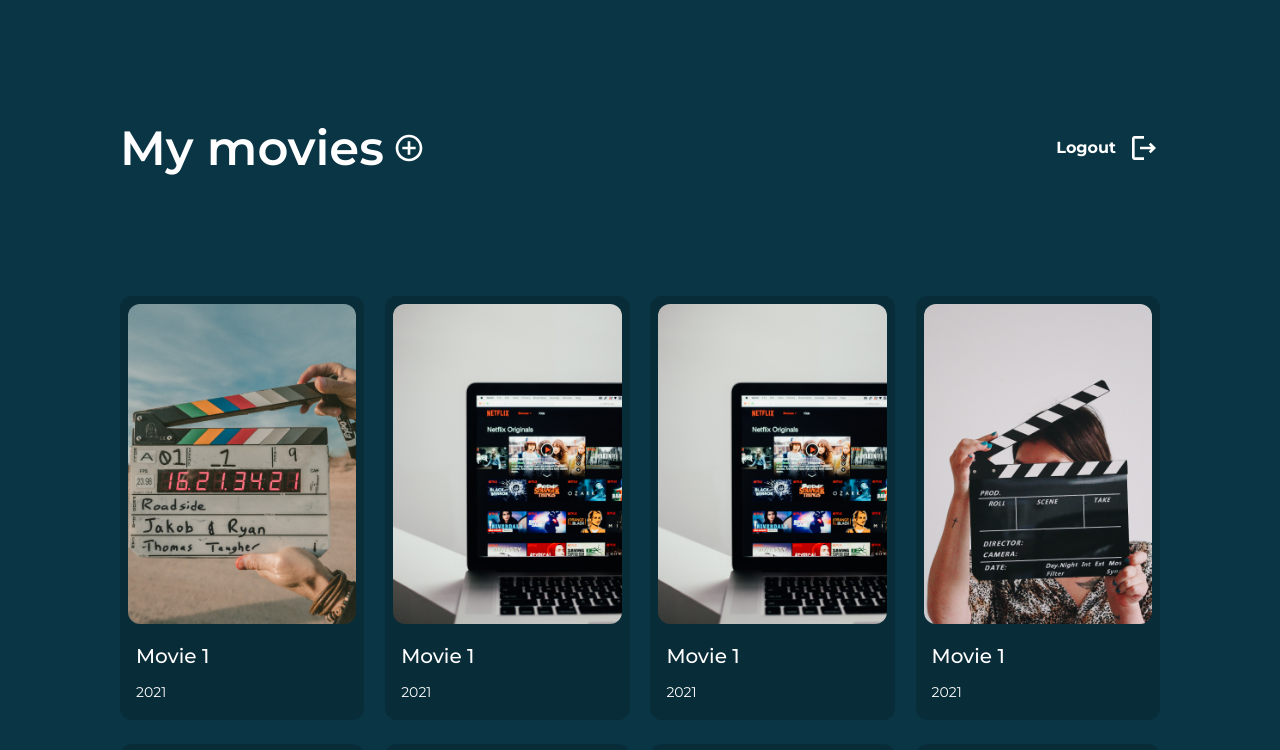
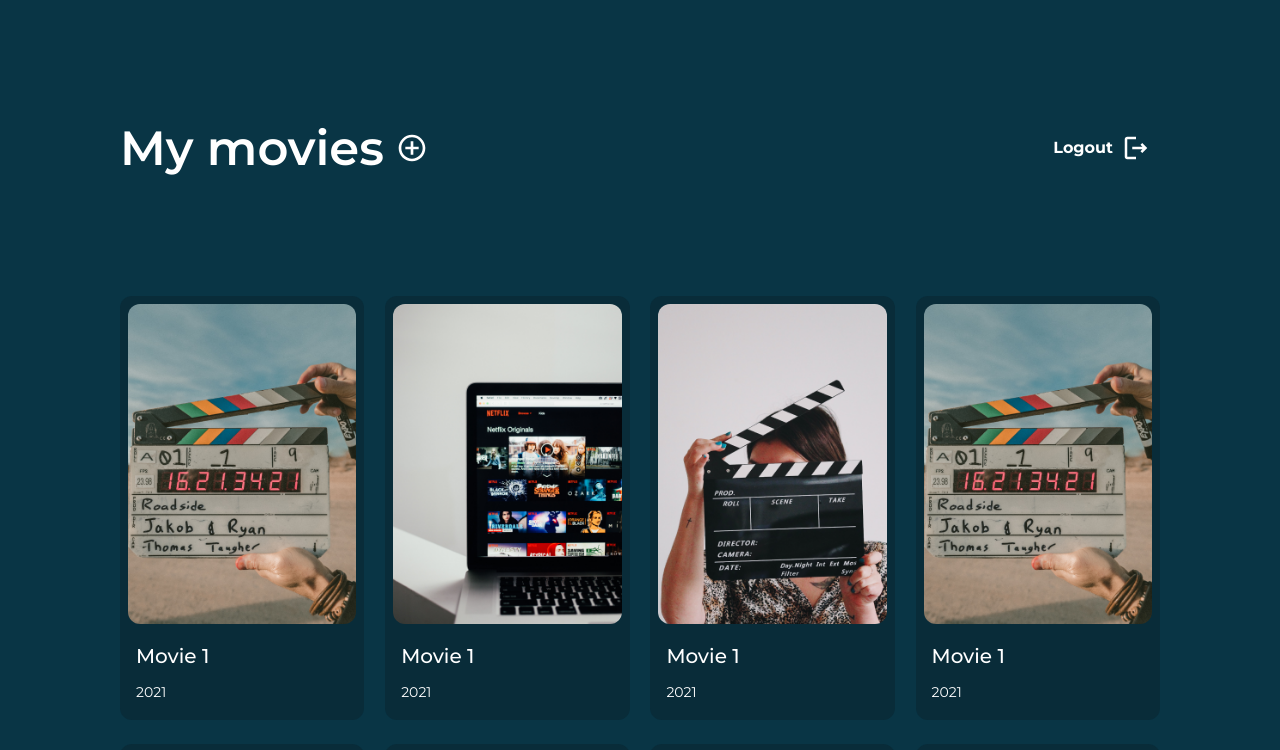
Before and after one commit to sudhirwork/movie-task-fullstack-nexts, a Next.js app: page /movies in a window 1280 px wide. Shown: the top 750 px of the page. Built offline with nearby package versions, Linux system fonts and the light colour scheme.

Commit message:
feat: authentication completed

```diff
--- /dev/null
+++ b/app/api/auth/[...nextauth]/route.ts
@@ -0,0 +1,6 @@
+import { authOptions } from "@/lib/auth";
+import NextAuth from "next-auth/next";
+
+const handler = NextAuth(authOptions);
+
+export { handler as GET, handler as POST };
--- a/app/layout.tsx
+++ b/app/layout.tsx
@@ -4,6 +4,7 @@ import "bootstrap/dist/css/bootstrap.css";
 import "@/styles/style.css";
 import "@/styles/other.css";
 import Footer from "@/components/footer";
+import Provider from "./provider";
 
 const montserrat = Montserrat({ subsets: ["latin"] });
 
@@ -19,10 +20,12 @@ export default function RootLayout({
 }) {
   return (
     <html lang="en">
-      <body className={montserrat.className}>
-        {children}
-        <Footer />
-      </body>
+      <Provider>
+        <body className={montserrat.className}>
+          {children}
+          <Footer />
+        </body>
+      </Provider>
     </html>
   );
 }
--- /dev/null
+++ b/app/movies/logout-button.tsx
@@ -0,0 +1,22 @@
+"use client";
+
+import { signOut } from "next-auth/react";
+
+import Button from "@/components/ui/button";
+import Image from "next/image";
+
+export default function LogoutButton() {
+  const handleLogout = () => {
+    signOut();
+  };
+  return (
+    <Button variant="ghost" onClick={handleLogout}>
+      <div className="d-flex align-items-center gap-2 text-white fw-bold">
+        Logout{" "}
+        <span className="position-relative" style={{ width: 30, height: 30 }}>
+          <Image src="/logout.svg" alt="" fill />
+        </span>
+      </div>
+    </Button>
+  );
+}
--- /dev/null
+++ b/app/movies/movie-header.tsx
@@ -0,0 +1,18 @@
+import Link from "next/link";
+import React from "react";
+import LogoutButton from "./logout-button";
+import Image from "next/image";
+
+export default function MovieHeader() {
+  return (
+    <div className="ml-header">
+      <h4 className="d-flex align-items-center">
+        My movies
+        <Link href="/create-movie">
+          <Image height={24} width={24} src="/plus-circle.svg" alt="" />
+        </Link>
+      </h4>
+      <LogoutButton />
+    </div>
+  );
+}
--- /dev/null
+++ b/app/movies/movie-item.tsx
@@ -0,0 +1,27 @@
+import Image from "next/image";
+import Link from "next/link";
+import React from "react";
+
+export interface MovieItemProps {
+  title: string;
+  releaseYear: number;
+  thumbnail: string;
+}
+
+export default function MovieItem({
+  title,
+  releaseYear,
+  thumbnail,
+}: MovieItemProps) {
+  return (
+    <Link href="/edit" className="ml-list-item">
+      <figure>
+        <Image src={thumbnail} alt="" fill />
+      </figure>
+      <div className="mdetail">
+        <h5>{title}</h5>
+        <span>{releaseYear}</span>
+      </div>
+    </Link>
+  );
+}
--- a/app/movies/page.tsx
+++ b/app/movies/page.tsx
@@ -1,26 +1,20 @@
 import Button from "@/components/ui/button";
+import Link from "next/link";
 import React from "react";
+import LogoutButton from "./logout-button";
+import MovieItem from "./movie-item";
+import MovieHeader from "./movie-header";
 
 export default function Movies() {
   return (
     <div className="movie-main movie-list-screen">
       <div className="ml-main">
-        <div className="ml-header">
-          <h4>
-            My movies
-            <Button variant="ghost">
-              <img src="/plus-circle.svg" alt="" />
-            </Button>
-          </h4>
-          <a href="javascript:;" className="logout">
-            Logout{" "}
-            <span>
-              <img src="/logout.svg" alt="" />
-            </span>
-          </a>
-        </div>
+        <MovieHeader />
         <div className="ml-body">
           <div className="ml-lists">
+            <MovieItem title="Movie 1" releaseYear={2021} thumbnail="/m1.png" />
+            <MovieItem title="Movie 1" releaseYear={2021} thumbnail="/m2.png" />
+            <MovieItem title="Movie 1" releaseYear={2021} thumbnail="/m3.png" />
             <a href="javascript:;" className="ml-list-item">
               <figure>
                 <img src="/m1.png" alt="" />
--- /dev/null
+++ b/app/provider.tsx
@@ -0,0 +1,7 @@
+"use client";
+
+import { SessionProvider } from "next-auth/react";
+
+export default function Provider({ children }: { children: React.ReactNode }) {
+  return <SessionProvider>{children}</SessionProvider>;
+}
--- a/components/ui/button.tsx
+++ b/components/ui/button.tsx
@@ -1,4 +1,5 @@
 import { cva, type VariantProps } from "class-variance-authority";
+import { boolean } from "yup";
 
 const button = cva("", {
   variants: {
@@ -13,12 +14,25 @@ const button = cva("", {
   },
 });
 
-export type ButtonProps = React.ButtonHTMLAttributes<HTMLButtonElement> &
-  VariantProps<typeof button>;
+export interface ButtonProps
+  extends React.ButtonHTMLAttributes<HTMLButtonElement>,
+    VariantProps<typeof button> {
+  isLoading?: boolean;
+}
 
-export default function Button({ variant, children, ...rest }: ButtonProps) {
+export default function Button({
+  variant,
+  children,
+  isLoading,
+  disabled,
+  ...rest
+}: ButtonProps) {
   return (
-    <button className={button({ variant })} {...rest}>
+    <button
+      className={button({ variant })}
+      disabled={disabled || isLoading}
+      {...rest}
+    >
       {children}
     </button>
   );
--- a/package.json
+++ b/package.json
@@ -13,6 +13,7 @@
     "bootstrap": "^5.3.2",
     "class-variance-authority": "^0.7.0",
     "next": "14.0.4",
+    "next-auth": "^4.24.5",
     "react": "^18",
     "react-dom": "^18",
     "react-hook-form": "^7.49.2",
```
Also changed, not shown: app/sign-in/sign-in-form.tsx (+33 -5 lines), lib/auth.ts (added, +50 -0 lines), middleware.ts (+18 -2 lines), 2 other files (tests, documents, lock files or other folders).
